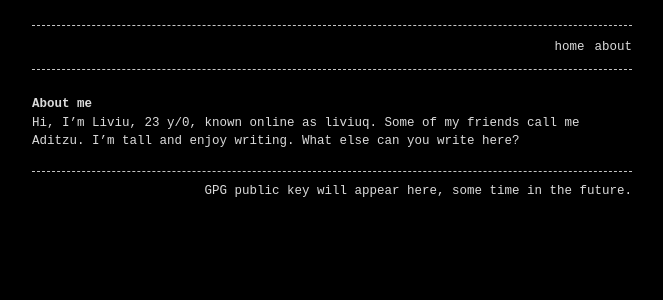
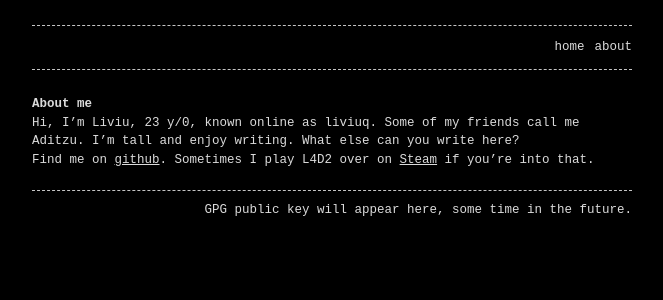
Before and after one commit to liviuq/liviuq.github.io, a Jekyll site: the page built from about.md, in a window 1280 px wide. Shown: the top 300 px of the page, without its empty margins (308-971 px from the left). Built offline with Jekyll 4.4.1, drawn with Linux system fonts in a browser that asks for light colours; part of the change alters nothing that is shown.

Commit message:
[changed] description in about

```diff
--- a/_config.yml
+++ b/_config.yml
@@ -3,6 +3,3 @@ header_pages:
   - about.md
 
 footer: "GPG public key will appear here, some time in the future."
-
-plugins:
-  - jekyll-seo-tag
--- a/about.md
+++ b/about.md
@@ -6,3 +6,4 @@ layout: page
 # About me
 
 Hi, I'm Liviu, 23 y/0, known online as liviuq. Some of my friends call me Aditzu. I'm tall and enjoy writing. What else can you write here?
+Find me on [github](https://github.com/liviuq). Sometimes I play L4D2 over on [Steam](https://steamcommunity.com/id/liviuq) if you're into that.
```
